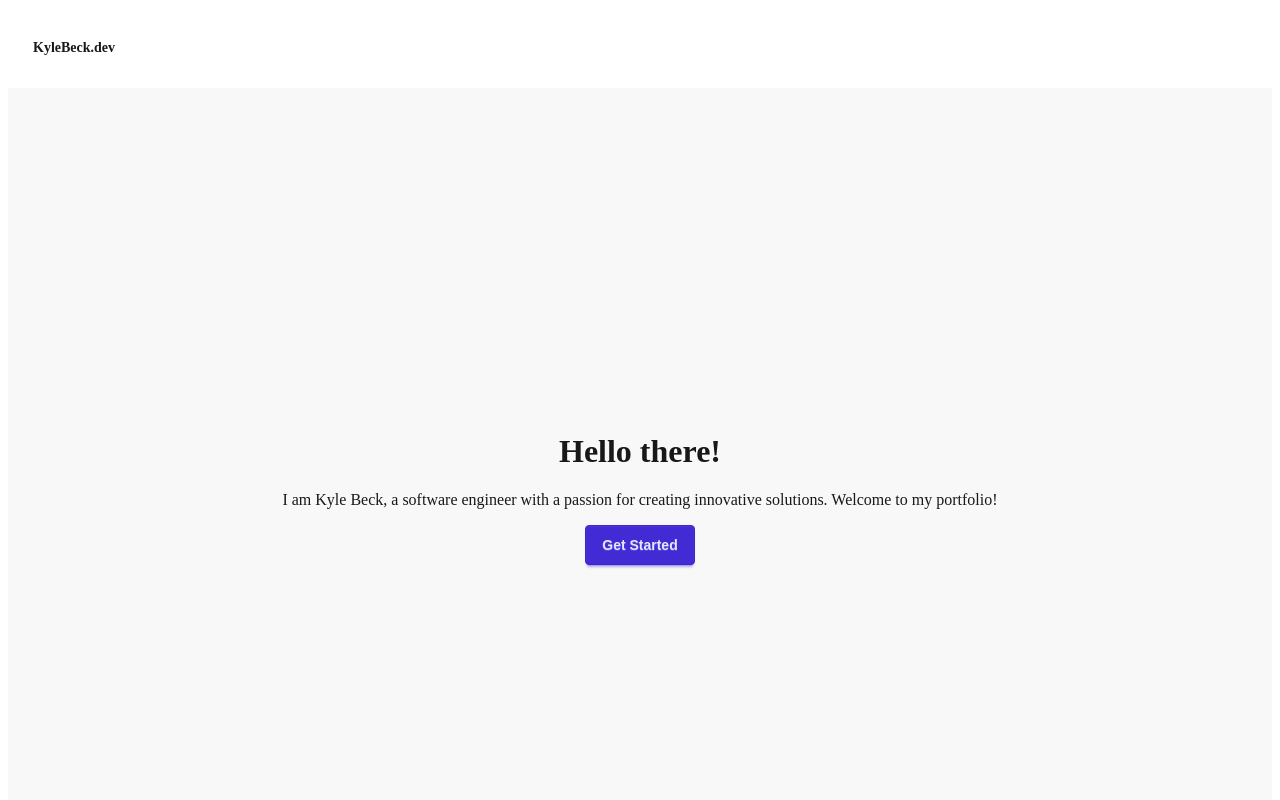
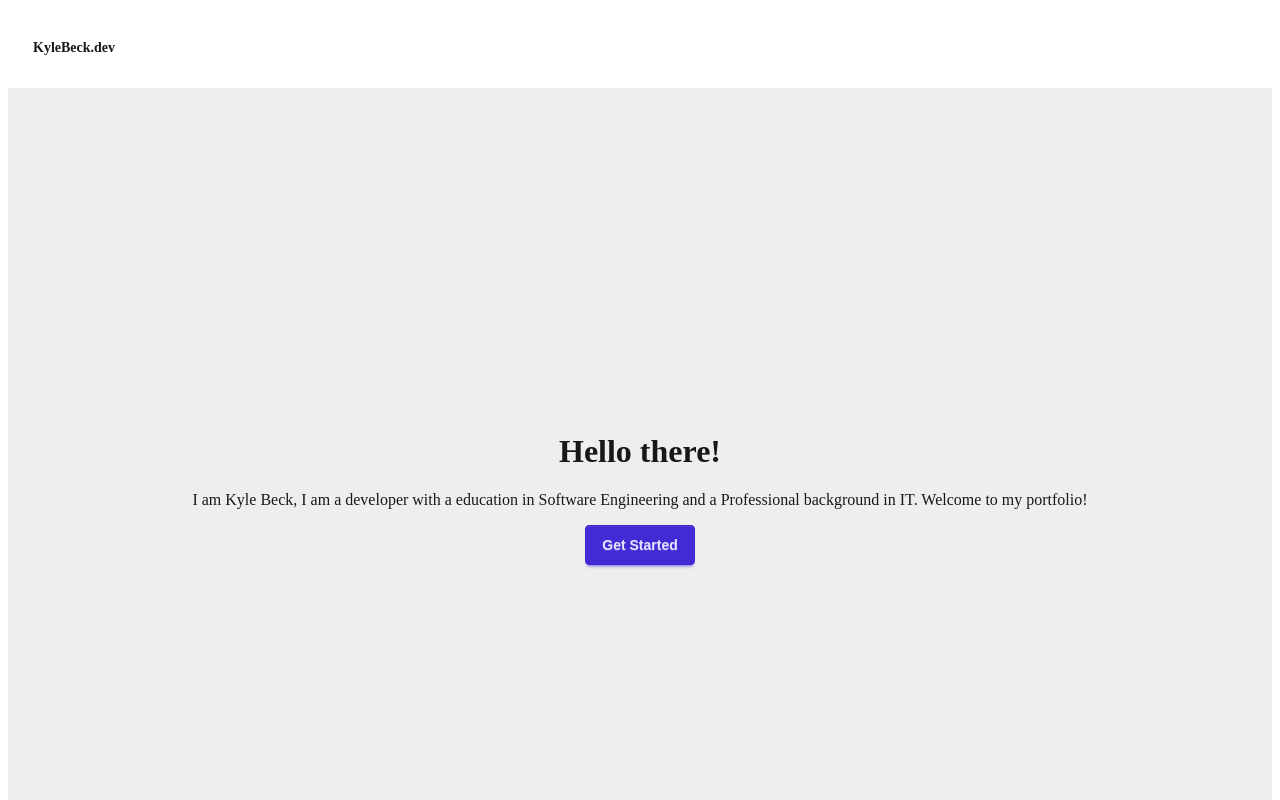
Before and after one commit to kbeck473/PortfolioKB, a Next.js app in the folder my-app/: page / in a window 1280 px wide. Shown: the top 800 px of the page. Built offline with nearby package versions, Linux system fonts and the light colour scheme.

Commit message:
changed component names to match case

```diff
--- a/my-app/src/app/components/greeting.jsx
+++ b/my-app/src/app/components/greeting.jsx
@@ -1,11 +1,11 @@
 function Greeting() {
     return (
-      <div className="hero min-h-screen bg-base-200">
+      <div className="hero min-h-screen bg-base-300">
         <div className="hero-content text-center">
           <div className="max-w-md">
             <h1 className="text-5xl font-bold">Hello there!</h1>
             <p className="py-6">
-              I am Kyle Beck, a software engineer with a passion for creating innovative solutions. Welcome to my portfolio!
+              I am Kyle Beck, I am a developer with a education in Software Engineering and a Professional background in IT.  Welcome to my portfolio!
             </p>
             <button className="btn btn-primary">Get Started</button>
           </div>
--- a/my-app/src/app/page.tsx
+++ b/my-app/src/app/page.tsx
@@ -1,8 +1,8 @@
 // app/page.tsx or pages/index.tsx
 
 import Header from "./components/Header";
-import ProjectPage from "./components/projects/ProjectPage";
-import Greeting from "./components/Greeting";
+import ProjectPage from "./components/projects/projectPage";
+import Greeting from "./components/greeting";
 import "./globals.css";
 
 export default function Home() {
```
